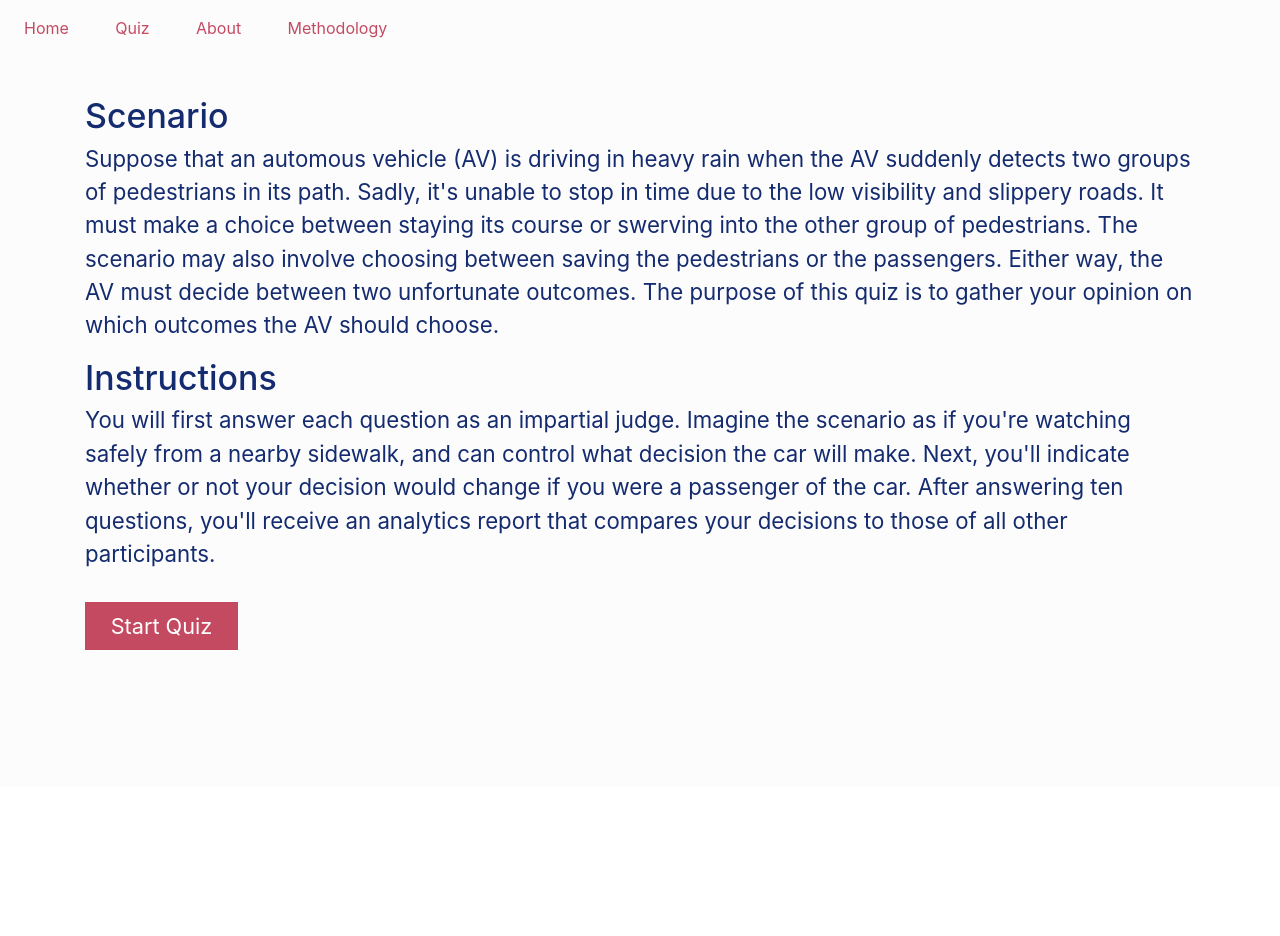
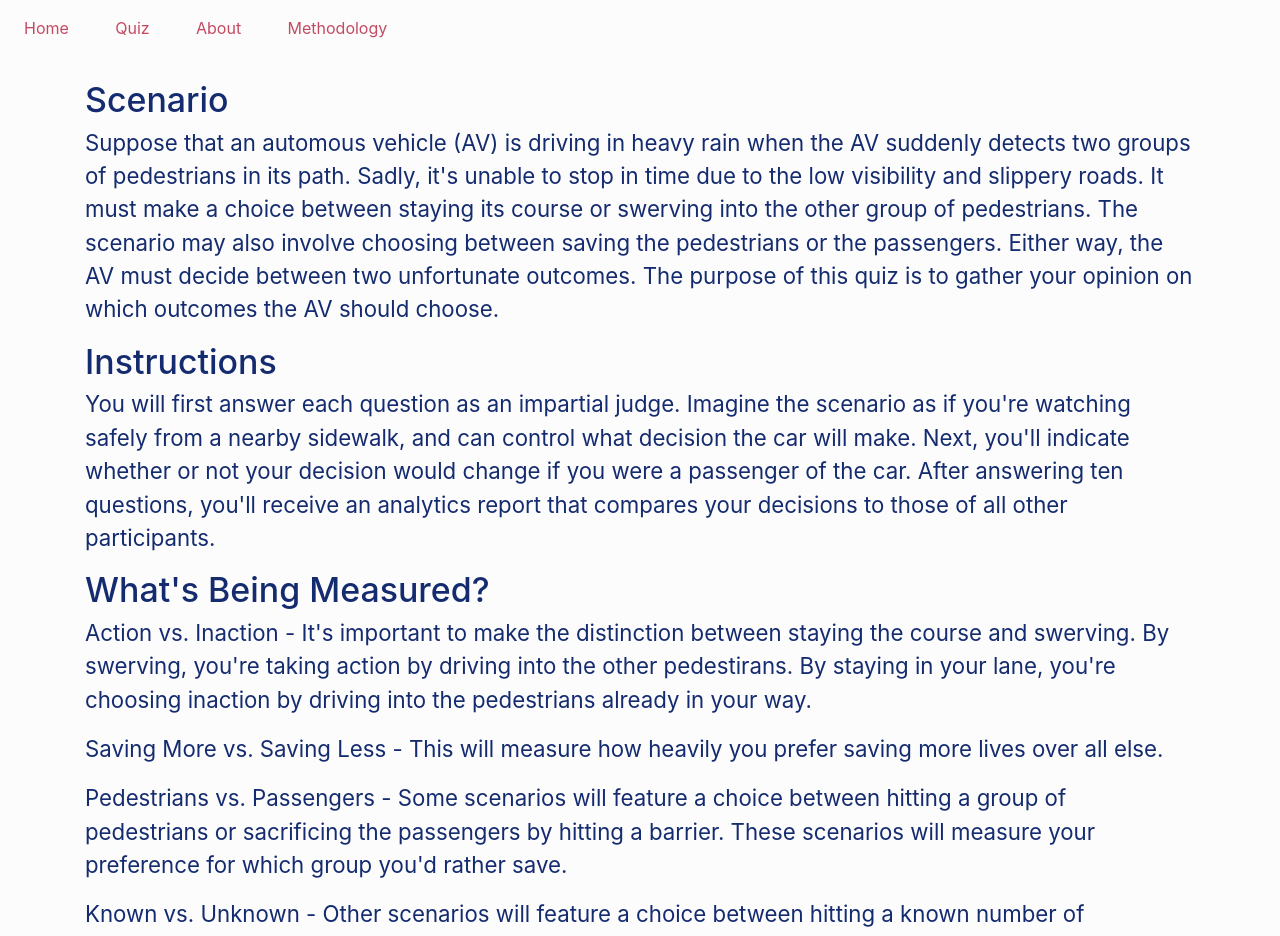
Before and after one commit to bsitenga/EthicsEngine, a React (Create React App) app: page /quiz in a window 1280 px wide. Shown: the top 936 px of the page. Before the commit the page ends 800 px from the top, so only its background shows below. Built offline with nearby package versions, Linux system fonts and the light colour scheme.

Commit message:
added section to instructions

```diff
--- a/src/App.css
+++ b/src/App.css
@@ -77,11 +77,10 @@
 .quiz-container {
     background-color: #FCFCFC;
     color: #142B6F;
-    height: calc(100vh - 69.6px);
 }
 
 .quiz-container .instructions {
-    margin-top: 5vh;
+    margin-top: 3vh;
 }
 
 .quiz-container .instructions h4 {
@@ -100,6 +99,7 @@
     background-color: var(--highlights);
     padding: calc(5px + .2vw) calc(18px + .6vw);
     margin-top: 2vh;
+    margin-bottom: 5vh;
 }
 
 .quiz-container .instructions button:hover {
--- a/src/components/Quiz.js
+++ b/src/components/Quiz.js
@@ -6,11 +6,11 @@ import Col from 'react-bootstrap/Col';
 
 function Quiz() {
   const [questionCount, setQuestionCount] = useState(0);
-  const [answers, setAnswers] = useState([]);
-  const [util, setUtil] = useState(0);
-  const [action, setAction] = useState(0);
-  const [known, setKnown] = useState(0);
-  const [pedestrians, setPedestrians] = useState(0);
+  const [answers, setAnswers] = useState([-1, -1]);
+  const [util, setUtil] = useState([0, 0]);
+  const [action, setAction] = useState([0, 0]);
+  const [known, setKnown] = useState([0, 0]);
+  const [pedestrians, setPedestrians] = useState([0, 0]);
 
   const scenarios = require('./data/Scenarios.js')
 
@@ -38,11 +38,26 @@ function Quiz() {
                   Next, you'll indicate whether or not your decision would change if you were a passenger of the car. After answering ten questions, you'll
                   receive an analytics report that compares your decisions to those of all other participants.
                 </p>
+                <h4>What's Being Measured?</h4>
+                <p>
+                  Action vs. Inaction - It's important to make the distinction between staying the course and swerving. By swerving, you're taking action by driving into the other pedestirans.
+                  By staying in your lane, you're choosing inaction by driving into the pedestrians already in your way.
+                </p>
+                <p>
+                  Saving More vs. Saving Less - This will measure how heavily you prefer saving more lives over all else.
+                </p>
+                <p>
+                  Pedestrians vs. Passengers - Some scenarios will feature a choice between hitting a group of pedestrians or sacrificing the passengers by hitting a barrier. These scenarios will
+                  measure your preference for which group you'd rather save.
+                </p>
+                <p>
+                  Known vs. Unknown - Other scenarios will feature a choice between hitting a known number of pedestrians, or moving into an opposite lane with an unkown number of pedestrians, if any.
+                </p>
                 <button onClick={() => setQuestionCount(1)} >Start Quiz</button>
               </div>
               :
               <div className="question">
-                <h4>Question {questionCount} / 10</h4>
+                <h4>Question {questionCount}/10</h4>
                 <p className="extra-info" >Scenario Info</p>
                 <Row>
                   <Col>
@@ -54,7 +69,7 @@ function Quiz() {
                     <p>{scenarios[questionCount - 1].Left}</p>
                   </Col>
                   <Col xs={2} >
-                    <p>Or</p>
+                    <p>or</p>
                   </Col>
                   <Col xs={5} className="answer" >
                     <p>{scenarios[questionCount - 1].Right}</p>
@@ -70,7 +85,7 @@ function Quiz() {
                     <p>{scenarios[questionCount - 1].Left}</p>
                   </Col>
                   <Col xs={2} >
-                    <p>Or</p>
+                    <p>or</p>
                   </Col>
                   <Col xs={5} className="answer" >
                     <p>{scenarios[questionCount - 1].Right}</p>
--- a/src/components/data/Scenarios.js
+++ b/src/components/data/Scenarios.js
@@ -1,5 +1,5 @@
 module.exports = [
-    { Left: "Drive straight and hit 1 pedestrian", Right: "Swerve and hit a different pedestrians"},
+    { Left: "Continue straight and hit 1 pedestrian", Right: "Swerve into the other pedestrians"},
     { Left: "", Right: "" },
     { Left: "", Right: "" },
     { Left: "", Right: "" },
```
